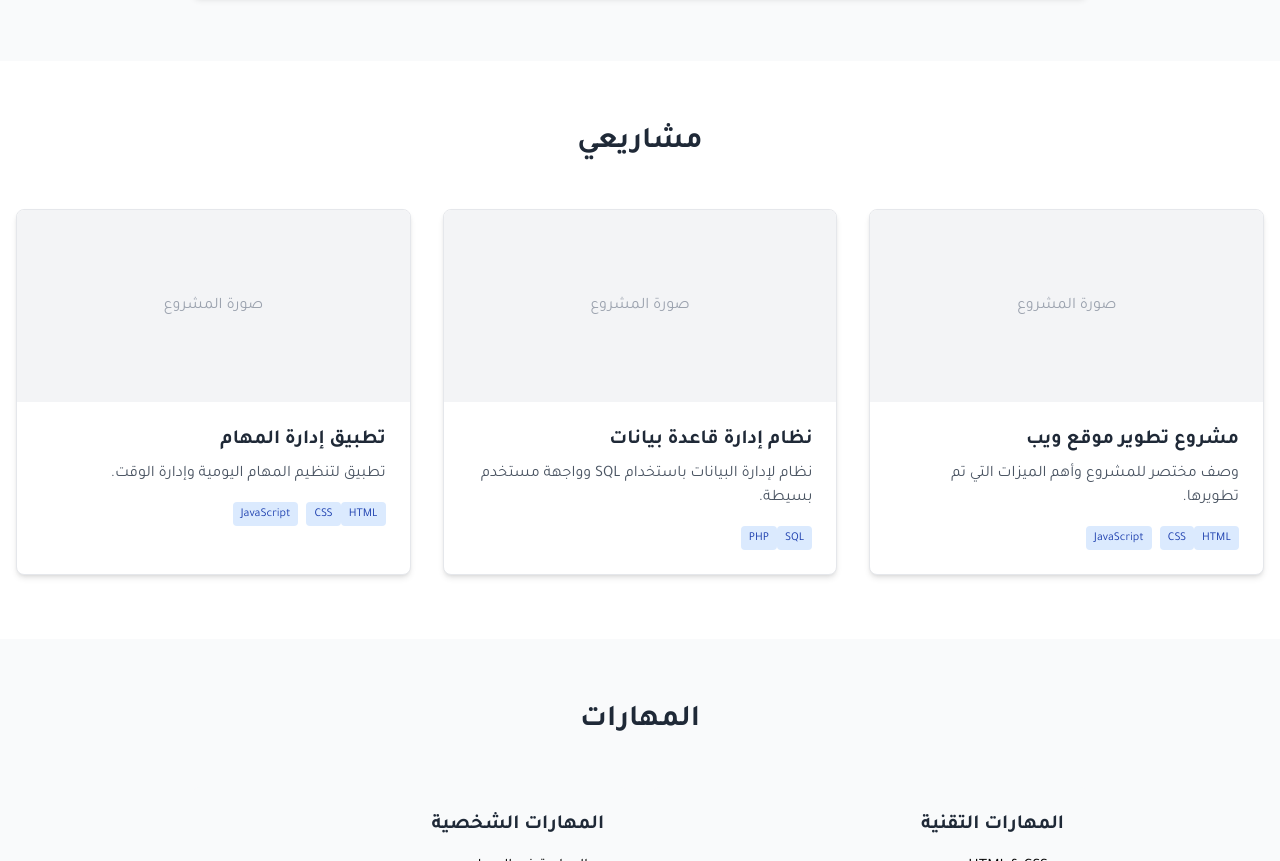
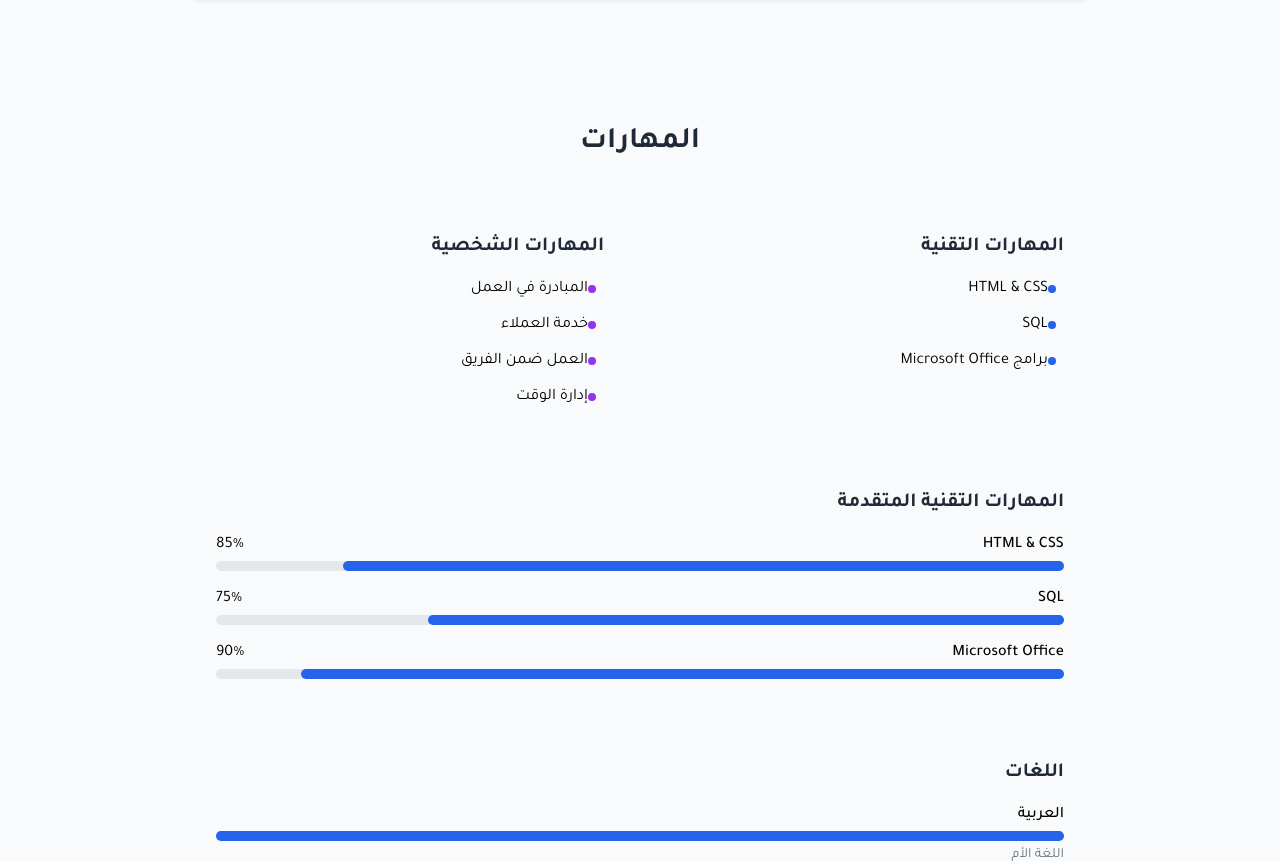
Before and after one commit to naw305511/myycv, a plain HTML site: page index.html in a window 1280 px wide. Shown: the part 2151-3012 px from the top of the page. Drawn offline with nearby package versions, Linux system fonts and the light colour scheme.

Commit message:
Update index.html

```diff
--- a/index.html
+++ b/index.html
@@ -143,58 +143,6 @@
                     <h3 class="text-xl font-bold text-gray-800 mb-1">سكرتير</h3>
                     <p class="text-gray-600 mb-2">شركة سمة، الرياض، مركز الملك عبدالله المالي</p>
                     <p class="text-gray-500">يناير 2023 - يناير 2024</p>
-                </div>
-            </div>
-        </div>
-    </section>
-
-    <!-- قسم المشاريع -->
-    <section id="projects" class="py-16 bg-white fade-in">
-        <div class="container mx-auto px-4">
-            <h2 class="text-3xl font-bold text-center text-gray-800 mb-12">مشاريعي</h2>
-            <div class="grid grid-cols-1 md:grid-cols-2 lg:grid-cols-3 gap-8">
-                <div class="bg-white rounded-lg shadow-md overflow-hidden border border-gray-200 hover:shadow-lg transition">
-                    <div class="bg-gray-100 h-48 flex items-center justify-center">
-                        <span class="text-gray-400">صورة المشروع</span>
-                    </div>
-                    <div class="p-6">
-                        <h3 class="text-xl font-bold text-gray-800 mb-2">مشروع تطوير موقع ويب</h3>
-                        <p class="text-gray-600 mb-4">وصف مختصر للمشروع وأهم الميزات التي تم تطويرها.</p>
-                        <div class="flex space-x-2">
-                            <span class="bg-blue-100 text-blue-800 text-xs px-2 py-1 rounded">HTML</span>
-                            <span class="bg-blue-100 text-blue-800 text-xs px-2 py-1 rounded">CSS</span>
-                            <span class="bg-blue-100 text-blue-800 text-xs px-2 py-1 rounded">JavaScript</span>
-                        </div>
-                    </div>
-                </div>
-
-                <div class="bg-white rounded-lg shadow-md overflow-hidden border border-gray-200 hover:shadow-lg transition">
-                    <div class="bg-gray-100 h-48 flex items-center justify-center">
-                        <span class="text-gray-400">صورة المشروع</span>
-                    </div>
-                    <div class="p-6">
-                        <h3 class="text-xl font-bold text-gray-800 mb-2">نظام إدارة قاعدة بيانات</h3>
-                        <p class="text-gray-600 mb-4">نظام لإدارة البيانات باستخدام SQL وواجهة مستخدم بسيطة.</p>
-                        <div class="flex space-x-2">
-                            <span class="bg-blue-100 text-blue-800 text-xs px-2 py-1 rounded">SQL</span>
-                            <span class="bg-blue-100 text-blue-800 text-xs px-2 py-1 rounded">PHP</span>
-                        </div>
-                    </div>
-                </div>
-
-                <div class="bg-white rounded-lg shadow-md overflow-hidden border border-gray-200 hover:shadow-lg transition">
-                    <div class="bg-gray-100 h-48 flex items-center justify-center">
-                        <span class="text-gray-400">صورة المشروع</span>
-                    </div>
-                    <div class="p-6">
-                        <h3 class="text-xl font-bold text-gray-800 mb-2">تطبيق إدارة المهام</h3>
-                        <p class="text-gray-600 mb-4">تطبيق لتنظيم المهام اليومية وإدارة الوقت.</p>
-                        <div class="flex space-x-2">
-                            <span class="bg-blue-100 text-blue-800 text-xs px-2 py-1 rounded">HTML</span>
-                            <span class="bg-blue-100 text-blue-800 text-xs px-2 py-1 rounded">CSS</span>
-                            <span class="bg-blue-100 text-blue-800 text-xs px-2 py-1 rounded">JavaScript</span>
-                        </div>
-                    </div>
                 </div>
             </div>
         </div>
```
